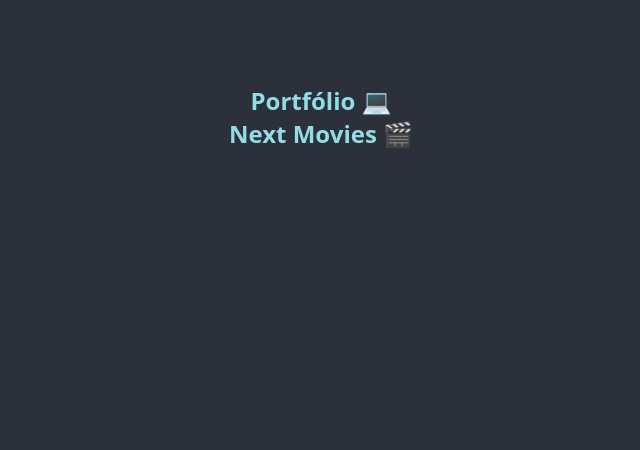
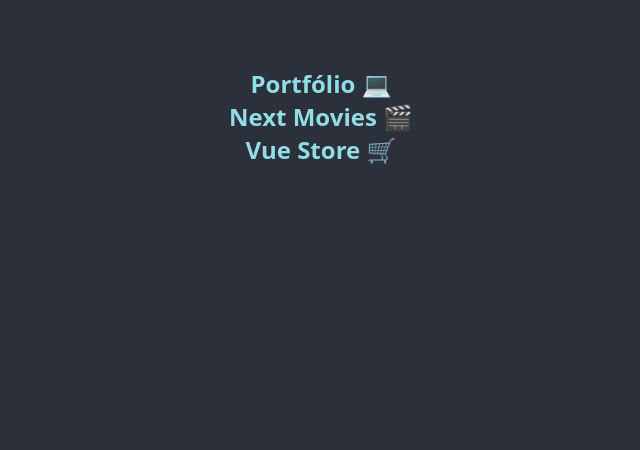
Before and after one commit to DanielValeriote/danielvaleriote.github.io, a plain HTML site: page index.html in a window 1280 px wide. Shown: the part 350-800 px from the top of the page, without its empty margins (319-959 px from the left). Drawn offline with Linux system fonts and the light colour scheme.

Commit message:
add project to list

```diff
--- a/index.html
+++ b/index.html
@@ -14,11 +14,16 @@
 	</header>
 	<main>
 		<ul class="projects-list">
-			<li class="project-item">
+			<li>
 				<h2><a href="/portfolio" rel="noopener noreferer" target="_blank">Portfólio</a> 💻</h2>
 			</li>
-			<li class="project-item">
+
+			<li>
 				<h2><a href="https://next-movies-dv.vercel.app/" rel="noopener noreferer" target="_blank">Next Movies</a> 🎬</h2>
+			</li>
+
+			<li>
+				<h2><a href="https://vue-store-dv.netlify.app/" rel="noopener noreferer" target="_blank">Vue Store</a> 🛒</h2>
 			</li>
 		</ul>
 	</main>
--- a/style.css
+++ b/style.css
@@ -37,6 +37,6 @@ ul {
 	font-size: 1.5rem;
 }
 
-.project-item {
+.projects-list li {
 	color: #92DCE5;
 }
```
